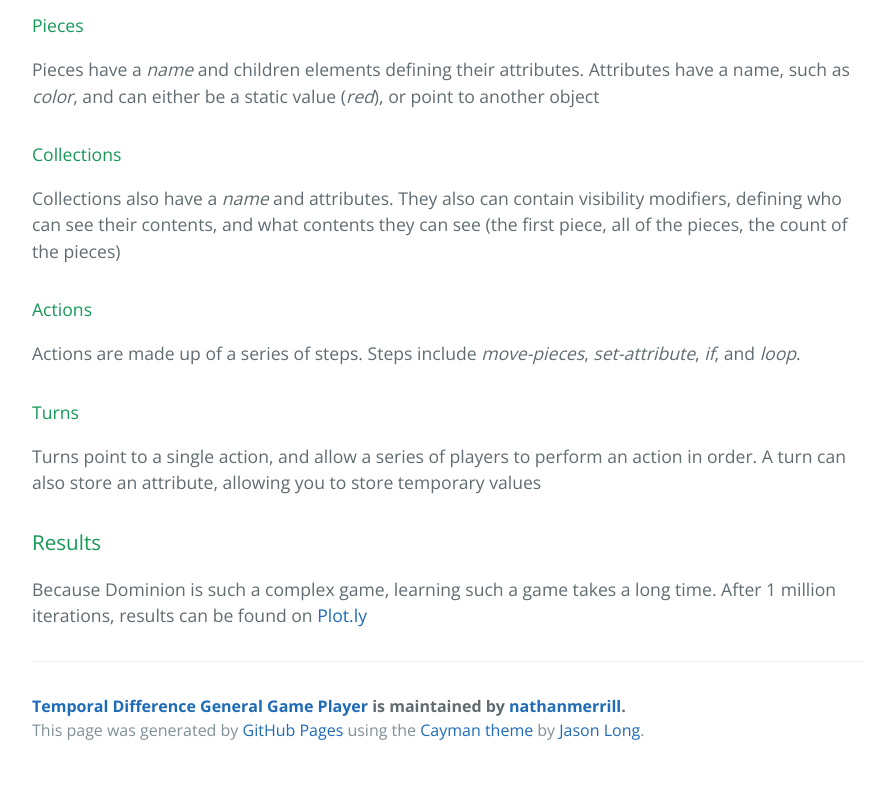
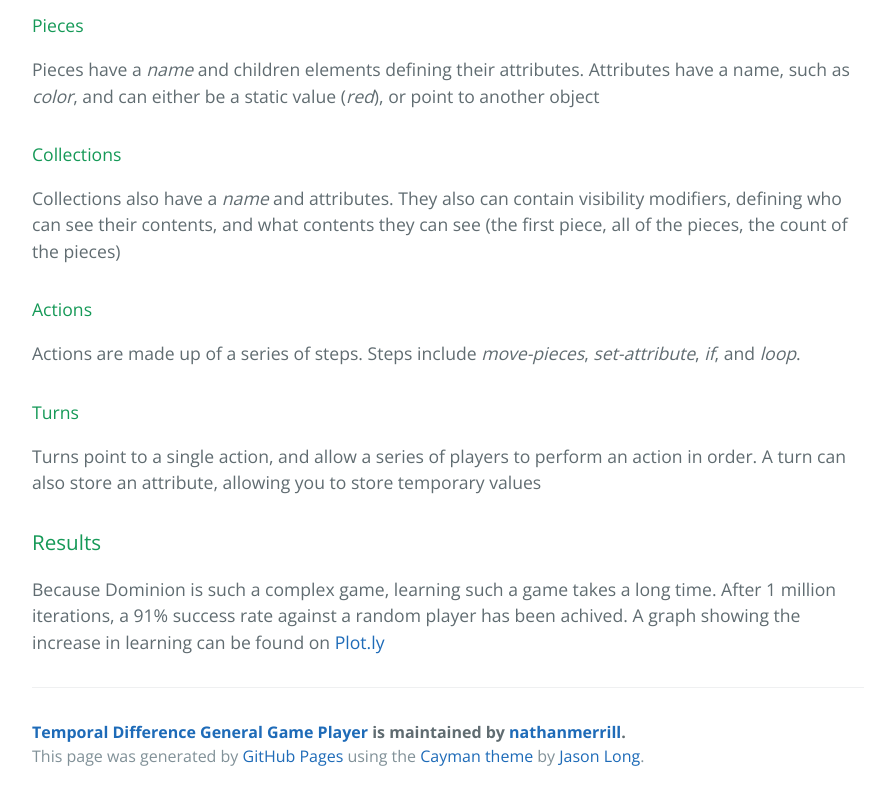
Before and after one commit to nathanmerrill/TDGGP, a plain HTML site: page index.html in a window 1280 px wide. Shown: the part 1697-2497 px from the top of the page, without its empty margins (192-1087 px from the left). Before the commit the page ends 2471 px from the top, so only its background shows below. Drawn offline with nearby package versions, Linux system fonts and the light colour scheme.

Commit message:
Update index.html

```diff
--- a/index.html
+++ b/index.html
@@ -56,7 +56,7 @@
   <p>Turns point to a single action, and allow a series of players to perform an action in order.  A turn can also store an attribute, allowing you to store temporary values</p>
 
   <h3>Results</h3>
-  <p>Because Dominion is such a complex game, learning such a game takes a long time.  After 1 million iterations, results can be found on <a href="https://plot.ly/~thenameipicked/24/td-learning-success-rate-against-random-player-in-dominion/?share_key=TgONQkK2D0291YKZQeQng0">Plot.ly</a></p>
+  <p>Because Dominion is such a complex game, learning such a game takes a long time.  After 1 million iterations, a 91% success rate against a random player has been achived.  A graph showing the increase in learning can be found on <a href="https://plot.ly/~thenameipicked/24/td-learning-success-rate-against-random-player-in-dominion/?share_key=TgONQkK2D0291YKZQeQng0">Plot.ly</a></p>
 
 
       <footer class="site-footer">
```
